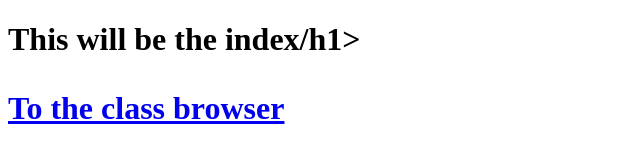
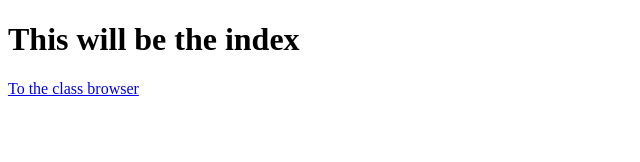
Before and after one commit to ces9960/430-project-1, a website: page client/index.html in a window 1280 px wide. Shown: the whole page, without its empty margins (0-640 px from the left). Drawn offline with Linux system fonts and the light colour scheme.

Commit message:
fixed HTML tags

```diff
--- a/client/index.html
+++ b/client/index.html
@@ -4,7 +4,7 @@
         <title>Index</title>
     </head>
     <body>
-    <h1>This will be the index/h1>
+        <h1>This will be the index</h1>
         <p>
             <a href='./class-browser-client.html'>To the class browser</a>
         </p>
```
Also changed, not shown: client/error-page.html (indentation only), client/saved-classes-client.html (indentation only). Lines whose indentation alone changed are shown as unchanged.
